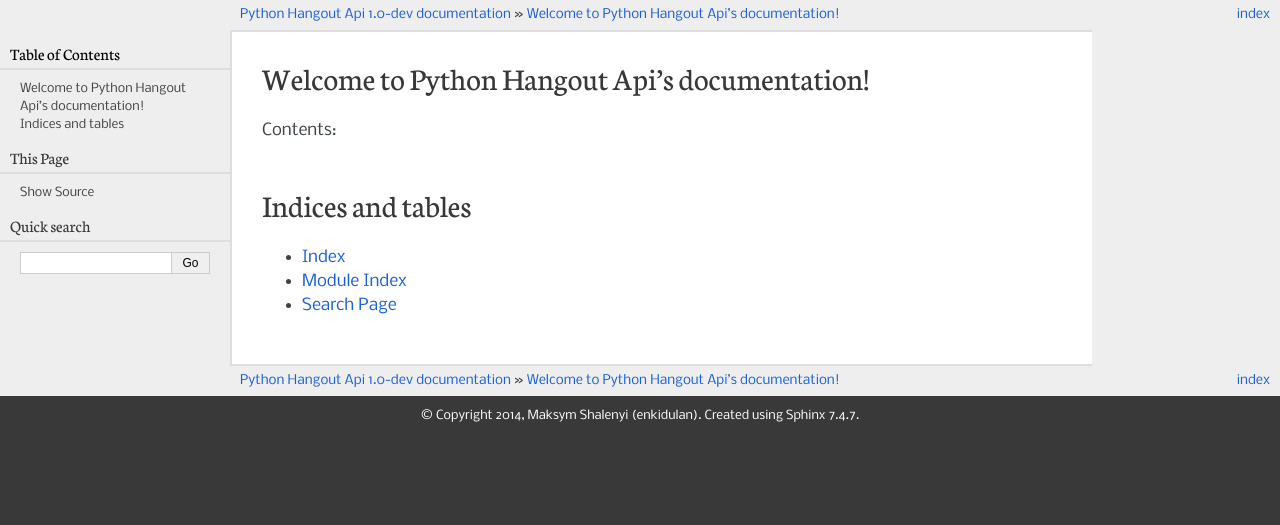
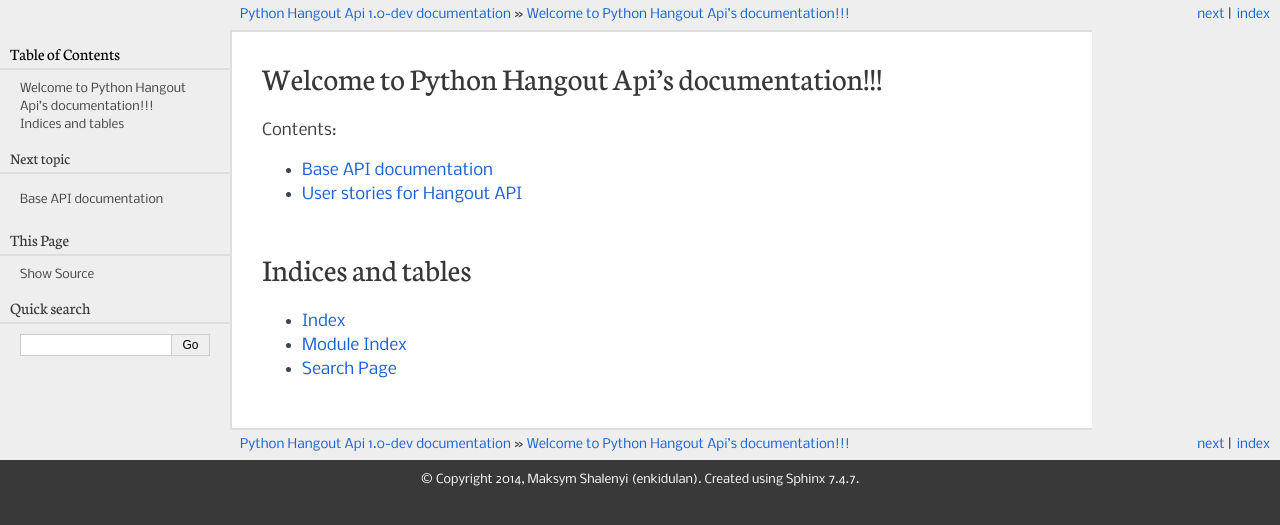
Before and after one commit to enkidulan/hangout_api, a Sphinx documentation site: the page built from docs/index.rst, in a window 1280 px wide. Shown: the top 525 px of the page. Built offline with Sphinx 7.4.7, drawn with Linux system fonts in a browser that asks for light colours.

Commit message:
updated documentation

```diff
--- /dev/null
+++ b/docs/base_api.rst
@@ -0,0 +1,6 @@
+**********************
+Base API documentation
+**********************
+
+.. automodule:: hangout_api.hangout_api
+   :members:
--- a/docs/index.rst
+++ b/docs/index.rst
@@ -3,15 +3,16 @@
    You can adapt this file completely to your liking, but it should at least
    contain the root `toctree` directive.
 
-Welcome to Python Hangout Api's documentation!
-==============================================
+Welcome to Python Hangout Api's documentation!!!
+================================================
 
 Contents:
 
 .. toctree::
    :maxdepth: 2
 
-
+   base_api
+   user_stories
 
 
 Indices and tables
```
Also changed, not shown: docs/user_stories.rst (added, +30 -0 lines).
